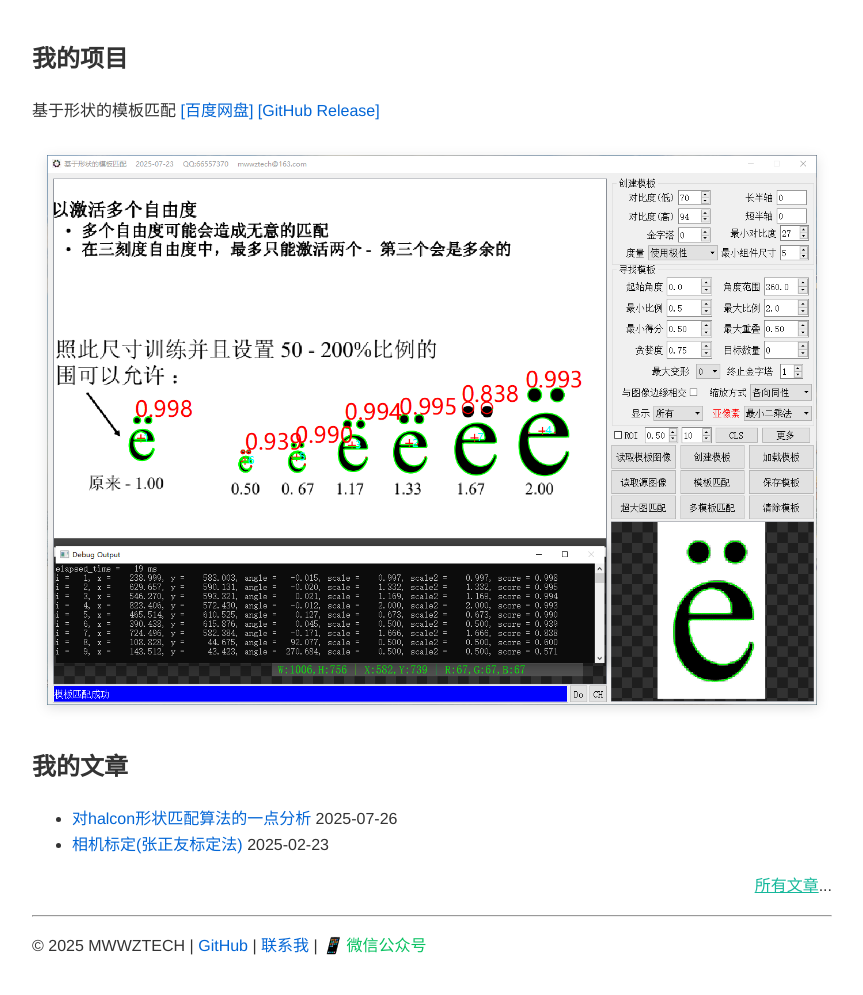
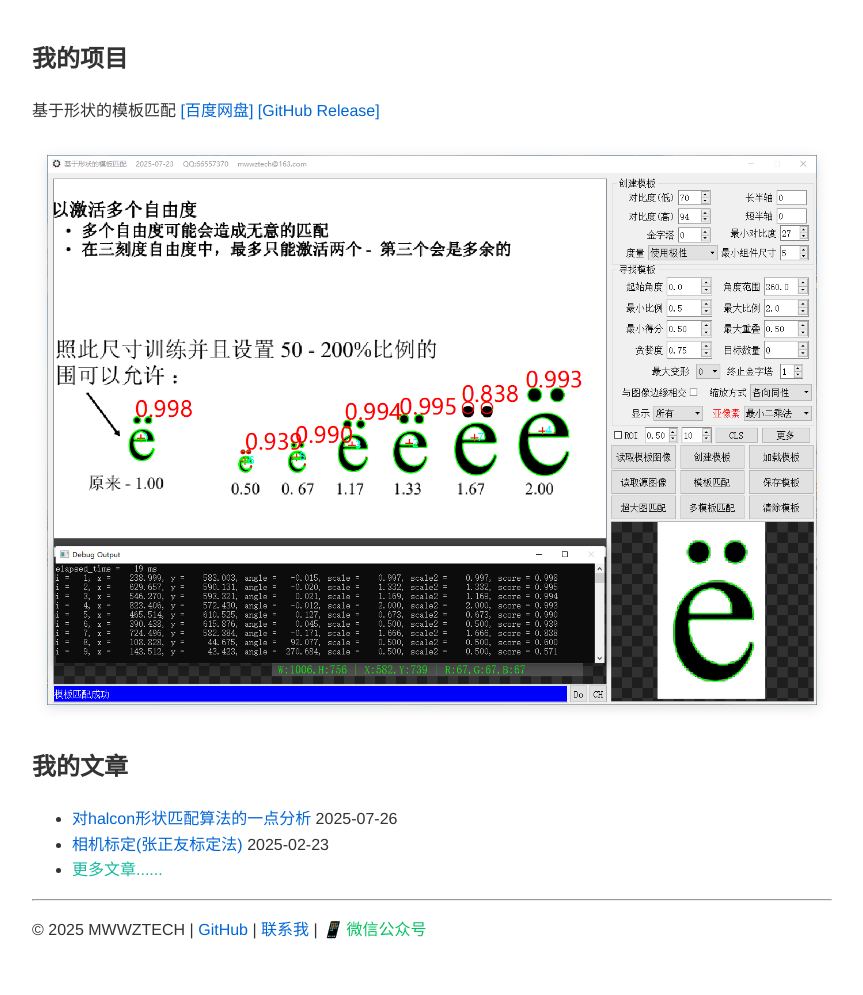
Before and after one commit to mwwzbinf/mwwzbinf.github.io, a Jekyll site: the page built from index.html, in a window 1280 px wide. Shown: the whole page, without its empty margins (208-1071 px from the left). Built offline with Jekyll 4.4.1, drawn with Linux system fonts in a browser that asks for light colours.

Commit message:
all-posts

```diff
--- a/index.html
+++ b/index.html
@@ -67,12 +67,12 @@ layout: null
 		  {% endfor %}
 
 		  {% if site.posts.size > 2 %}
-			<!-- <li> -->
-				<!-- <a href="/all-posts.html">...</a> -->
-			<!-- </li> -->
-			<div class="view-all-link">
-				<a href="/all-posts.html">所有文章</a>...
-			</div>
+			<li>
+				<a href="/all-posts.html" style="color: #16B89B;">更多文章......</a>
+			</li>
+			<!-- <div class="view-all-link"> -->
+				<!-- <a href="/all-posts.html">所有文章</a>... -->
+			<!-- </div> -->
 		  {% endif %}
 		</ul>
 		<style>
```
